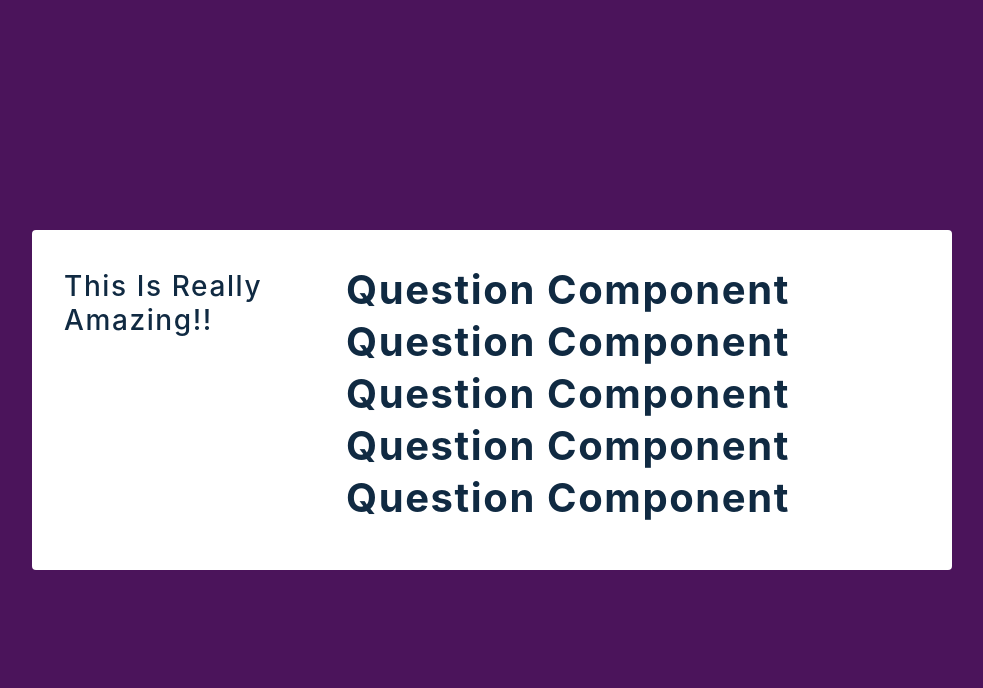
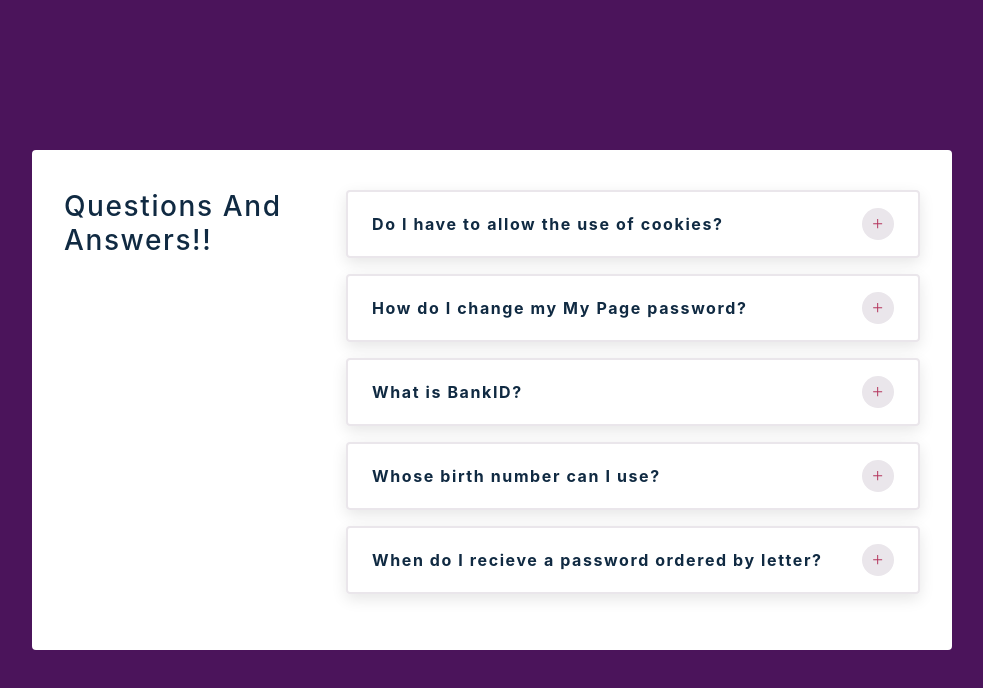
Before and after one commit to Tushar-Maity/Accordion, a React (Create React App) app: page / in a window 1280 px wide. Shown: the top 688 px of the page, without its empty margins (148-1131 px from the left). Built offline with nearby package versions, Linux system fonts and the light colour scheme.

Commit message:
Finalized

```diff
--- a/src/App.js
+++ b/src/App.js
@@ -10,7 +10,7 @@ const App = () => {
   return (
     <main>
       <div className="container">
-        <h3>This is really amazing!!</h3>
+        <h3>Questions and Answers!!</h3>
         <section className="info">
             {
               questions.map((question) => {
--- a/src/components/Question.js
+++ b/src/components/Question.js
@@ -3,8 +3,19 @@ import { AiOutlineMinus, AiOutlinePlus } from 'react-icons/ai';
 
 import './Question.scss'
 
-const Question = () => {
-    return <h2>Question component</h2>
+const Question = ({ title, info }) => {
+
+    const [showInfo, setShowInfo] = useState(false);
+
+    return <article className="question">
+                <header>
+                    <h4>{title}</h4>
+                    <button className="btn" onClick={() => {setShowInfo(!showInfo)}}>
+                        {showInfo ? <AiOutlineMinus /> : <AiOutlinePlus />}
+                    </button>
+                </header>
+                {showInfo && <p>{info}</p>}
+        </article>
 }
 
 export default Question
```
